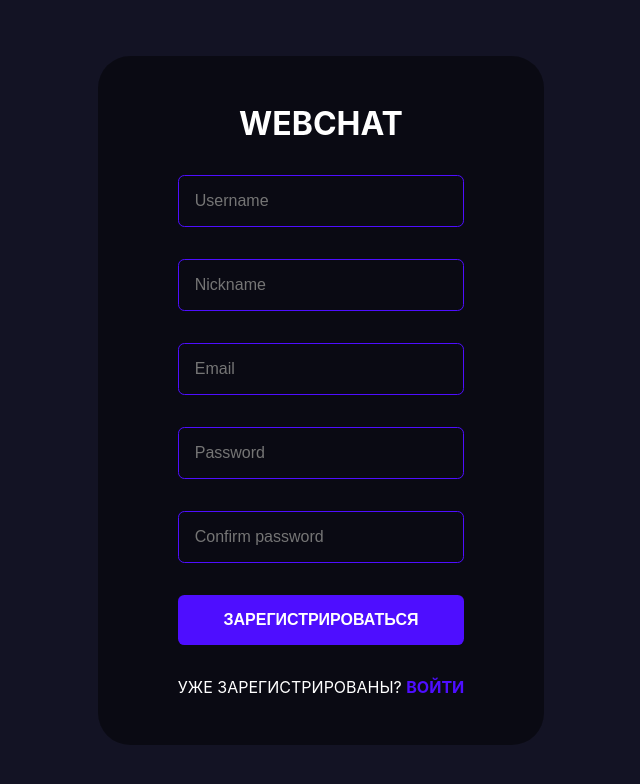
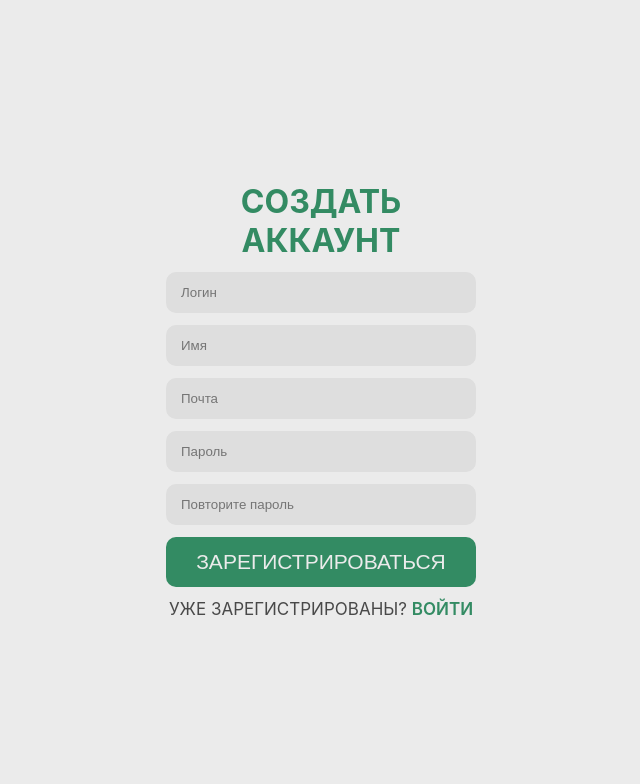
Before and after one commit to loqiemon/react-chat, a React (Create React App) app: page /register in a window 1280 px wide. Shown: the top 784 px of the page, without its empty margins (319-959 px from the left). Built offline with nearby package versions, Linux system fonts and the light colour scheme; no server answers.

Commit message:
[ADD]: redesign for login and register pages

```diff
--- a/src/App.js
+++ b/src/App.js
@@ -1,9 +1,9 @@
 import React, {useState, useEffect, createContext, useContext,} from 'react'
 import {Routes, Route} from 'react-router-dom';
-import Register from './pages/Register';
+import Register from './pages/Register/Register';
 import SetAvatar from './pages/SetAvatar';
 import Chat from './pages/Chat/Chat';
-import Login from './pages/Login';
+import Login from './pages/Login/Login';
 import SearchUser from './pages/SearchUser/SearchUser';
 import axios from "axios";
 import {checkAuthRoute, saveChatsRoute} from './utils/APIRoutes';
--- a/src/components/ChatListWithSearch/ChatList.styles.jsx
+++ b/src/components/ChatListWithSearch/ChatList.styles.jsx
@@ -1,5 +1,5 @@
 import styled from 'styled-components';
-
+import IconButton from '@mui/material/IconButton';
 export const Container = styled.div`
     height: 100vh;
     width: 300px;
@@ -20,6 +20,12 @@ export const Container = styled.div`
     //@media (max-width: 690px) {
     //    width: 90%;
     //}
+`
+
+export const IconButton2 = styled(IconButton)`
+    @media screen and (max-width: 990px) {
+        display: none;
+    }
 `
 
 export const Header = styled.div`
--- a/src/components/ChatListWithSearch/ChatListWithSearch.jsx
+++ b/src/components/ChatListWithSearch/ChatListWithSearch.jsx
@@ -1,5 +1,5 @@
 import React, { useState, useEffect } from 'react';
-import IconButton from '@mui/material/IconButton';
+
 import axios from 'axios';
 import RateReviewOutlinedIcon from '../../assets/create-chat.svg';
 
@@ -17,10 +17,12 @@ import {
   ChatItem,
   ChatImg,
   ChatList,
-  ChatInfo, ChatHeader, ChatName, ChatTime, ChatMessage
+  ChatInfo, ChatHeader, ChatName, ChatTime, ChatMessage,
+  IconButton2
 } from "./ChatList.styles";
 import {Svg} from "../../shared/ui/Svg/Svg";
 import avatar from "../../assets/avatar.svg";
+
 
 
 const ChatListWithSearch = (props) => {
@@ -82,9 +84,9 @@ const ChatListWithSearch = (props) => {
         <Header className="chatlist_header">
           <HeaderText>
             <Title>Мессенджер</Title>
-            <IconButton onClick={handleCreateCommonChat}>
+            <IconButton2 onClick={handleCreateCommonChat}>
               <Svg path={RateReviewOutlinedIcon} />
-            </IconButton>
+            </IconButton2>
           </HeaderText>
             <ChatSearch
               placeholder="Поиск..."
--- a/src/pages/ChatList/ChatList.styles.jsx
+++ b/src/pages/ChatList/ChatList.styles.jsx
@@ -1,5 +1,5 @@
 import styled from 'styled-components';
-
+import IconButton from '@mui/material/IconButton';
 export const Container = styled.div`
     width: 100%;
     height: 100vh;
--- a/src/pages/Login.jsx
+++ b/src/pages/Login/Login.jsx
@@ -3,11 +3,12 @@ import { Link, json, useNavigate } from 'react-router-dom';
 import styled from 'styled-components';
 import { toast, ToastContainer } from 'react-toastify';
 import "react-toastify/dist/ReactToastify.css";
-import { loginRoute } from '../utils/APIRoutes.js';
+import { loginRoute } from '../../utils/APIRoutes.js';
 import TextField from '@mui/material/TextField';
-import {postRequestCookie} from '../utils/requests';
-import {toastOptions} from '../utils/toastOptions.js';
-import Loader from '../components/Loader/Loader.jsx';
+import {postRequestCookie} from '../../utils/requests';
+import {toastOptions} from '../../utils/toastOptions.js';
+import Loader from '../../components/Loader/Loader.jsx';
+import {Container, Form, Link2} from "./Login.styles";
 
 
 function Login(props) {
@@ -65,19 +66,19 @@ function Login(props) {
 
   return (
     <>
-      <FormContainer>
-        {loading ? <Loader/> :         <form onSubmit={(e) => handleSubmit(e)}>
-          <div className="company">
-            <h1>WebChat</h1>
-          </div>
-          {/* <TextField id="outlined-basic" label="Логин" variant="outlined" onChange={(e) => handleChange(e)} />
-                    <TextField id="outlined-basic" label="Пароль" variant="outlined" onChange={(e) => handleChange(e)} type="password" /> */}
-          <input min='3' type="text" placeholder='Username' name='username' onChange={(e) => handleChange(e)} />
-          <input type="password" placeholder='Password' name='password' onChange={(e) => handleChange(e)} />
-          <button type='submit'>Войти</button>
-          <span>Нет аккаунта? <Link to="/register">Регистрация</Link></span>
-        </form>}
-      </FormContainer>
+      <Container>
+        {loading ? <Loader/> :
+            <Form onSubmit={(e) => handleSubmit(e)}>
+              <h1>Войти</h1>
+              {/* <TextField id="outlined-basic" label="Логин" variant="outlined" onChange={(e) => handleChange(e)} />
+                        <TextField id="outlined-basic" label="Пароль" variant="outlined" onChange={(e) => handleChange(e)} type="password" /> */}
+              <input min='3' type="text" placeholder='Логин' name='username' onChange={(e) => handleChange(e)} />
+              <input type="password" placeholder='Почта' name='password' onChange={(e) => handleChange(e)} />
+              <button type='submit'>Войти</button>
+              <span>Нет аккаунта? <Link2 to="/register">Регистрация</Link2></span>
+            </Form>
+        }
+      </Container>
       <ToastContainer />
     </>
   )
@@ -85,14 +86,6 @@ function Login(props) {
 
 
 const FormContainer = styled.div`
-  height: 100vh;
-  width: 100vw;
-  display: flex;
-  flex-direction: column;
-  justify-content: center;
-  gap: 1rem;
-  align-items: center;
-  background-color: #131324;
   .company {
     display: flex;
     align-items: center;
@@ -105,14 +98,6 @@ const FormContainer = styled.div`
       color: white;
       text-transform: uppercase;
     }
-  }
-  form {
-    display: flex;
-    flex-direction: column;
-    gap: 2rem;
-    background-color: #00000076;
-    border-radius: 2rem;
-    padding: 3rem 5rem;
   }
   input {
     background-color: transparent;
--- /dev/null
+++ b/src/pages/Login/Login.styles.jsx
@@ -0,0 +1,75 @@
+import styled from 'styled-components';
+import {Link} from "react-router-dom";
+
+export const Container = styled.div`
+    width: 100vw;
+    height: 100vh;
+    display: flex;
+    flex-direction: column;
+    justify-content: center;
+    align-items: center;
+    text-align: center;
+    gap: 12px;
+    background-color: #ebebeb;
+`
+
+export const Form = styled.form`
+    display: flex;
+    flex-direction: column;
+    gap: 12px;
+    border-radius: 2rem;
+    padding: 3rem 5rem;
+    width: clamp(200px, 100%, 470px);
+
+    h1 {
+        color: #338B63;
+        text-transform: uppercase;
+        font-weight: 700;
+    }
+
+    input {
+        background-color: #DEDEDE;
+        border-radius: 10px;
+        padding: 13px 15px;
+        width: 100%;
+        border: none;
+
+
+        &:focus {
+            outline: none;
+        }
+    }
+
+    span {
+        text-transform: uppercase;
+        font-weight: 400;
+        font-size: 18px;
+        color: #494949;
+    }
+
+    button {
+        border-radius: 10px;
+        padding: 13px 15px;
+        width: 100%;
+        font-weight: 600;
+        font-size: 21px;
+        text-transform: uppercase;
+        color: #ebebeb;
+        background: #338b63;
+        border: none;
+        transition: all .3s;
+        cursor: pointer;
+
+        &:hover {
+            background: #20563d;
+        }
+    }
+
+`
+
+export const Link2 = styled(Link)`
+    font-weight: 600;
+    color: #338b63;
+
+    text-decoration: none;
+`
--- a/src/pages/Register.jsx
+++ b/src/pages/Register/Register.jsx
@@ -3,11 +3,11 @@ import { Link, useNavigate } from 'react-router-dom';
 import styled from 'styled-components';
 import {toast, ToastContainer} from 'react-toastify';
 import "react-toastify/dist/ReactToastify.css";
-import {registerRoute} from '../utils/APIRoutes.js';
-import {postRequestCookie} from '../utils/requests';
-import Loader from '../components/Loader/Loader.jsx';
-import {toastOptions} from '../utils/toastOptions.js';
-
+import {registerRoute} from '../../utils/APIRoutes.js';
+import {postRequestCookie} from '../../utils/requests';
+import Loader from '../../components/Loader/Loader.jsx';
+import {toastOptions} from '../../utils/toastOptions.js';
+import {Container, Form, Link2} from "./Register.styles";
 
 function Register(props) {
     const navigate = useNavigate()
@@ -75,20 +75,22 @@ function Register(props) {
 
     return (
         <>
-            <FormContainer>
-                {loading ? <Loader/> :           <form onSubmit={(e) => handleSubmit(e)}>
-                    <div className="company">
-                        <h1>WebChat</h1>
-                    </div>
-                    <input type="text" placeholder='Username' name='username' onChange={(e) => handleChange(e)} />
-                    <input type="text" placeholder='Nickname' name='nickname' onChange={(e) => handleChange(e)} />
-                    <input type="email" placeholder='Email' name='email' onChange={(e) => handleChange(e)} />
-                    <input type="password" placeholder='Password' name='password' onChange={(e) => handleChange(e)} />
-                    <input type="password" placeholder='Confirm password' name='confirmPassword' onChange={(e) => handleChange(e)} />
-                    <button type='submit'>Зарегистрироваться</button>
-                    <span>Уже зарегистрированы? <Link to="/login">Войти</Link></span>
-                </form>}
-            </FormContainer>
+            <Container>
+                {loading ? <Loader/> :
+                    <Form onSubmit={(e) => handleSubmit(e)}>
+                        <div className="company">
+                            <h1>Создать аккаунт</h1>
+                        </div>
+                        <input type="text" placeholder='Логин' name='username' onChange={(e) => handleChange(e)} />
+                        <input type="text" placeholder='Имя' name='nickname' onChange={(e) => handleChange(e)} />
+                        <input type="email" placeholder='Почта' name='email' onChange={(e) => handleChange(e)} />
+                        <input type="password" placeholder='Пароль' name='password' onChange={(e) => handleChange(e)} />
+                        <input type="password" placeholder='Повторите пароль' name='confirmPassword' onChange={(e) => handleChange(e)} />
+                        <button type='submit'>Зарегистрироваться</button>
+                        <span>Уже зарегистрированы? <Link2 to="/login">Войти</Link2></span>
+                    </Form>
+                }
+            </Container>
             <ToastContainer />
         </>
     )
--- /dev/null
+++ b/src/pages/Register/Register.styles.jsx
@@ -0,0 +1,76 @@
+import styled from 'styled-components';
+import {Link} from "react-router-dom";
+
+export const Container = styled.div`
+    width: 100vw;
+    height: 100vh;
+    display: flex;
+    flex-direction: column;
+    justify-content: center;
+    align-items: center;
+    text-align: center;
+    gap: 12px;
+    background-color: #ebebeb;
+`
+
+export const Form = styled.form`
+    display: flex;
+    flex-direction: column;
+    gap: 12px;
+    border-radius: 2rem;
+    padding: 3rem 5rem;
+    width: clamp(200px, 100%, 470px);
+
+    h1 {
+        color: #338B63;
+        text-transform: uppercase;
+        font-weight: 700;
+    }
+
+    input {
+        background-color: #DEDEDE;
+        border-radius: 10px;
+        padding: 13px 15px;
+        width: 100%;
+        border: none;
+
+
+        &:focus {
+            outline: none;
+        }
+    }
+
+    span {
+        text-transform: uppercase;
+        font-weight: 400;
+        font-size: 17px;
+        color: #494949;
+
+    }
+
+    button {
+        border-radius: 10px;
+        padding: 13px 15px;
+        width: 100%;
+        font-weight: 400;
+        font-size: 21px;
+        text-transform: uppercase;
+        color: #ebebeb;
+        background: #338b63;
+        border: none;
+        transition: all .3s;
+        cursor: pointer;
+
+        &:hover {
+            background: #20563d;
+        }
+    }
+
+`
+
+export const Link2 = styled(Link)`
+    font-weight: 600;
+    color: #338b63;
+
+    text-decoration: none;
+`
```
